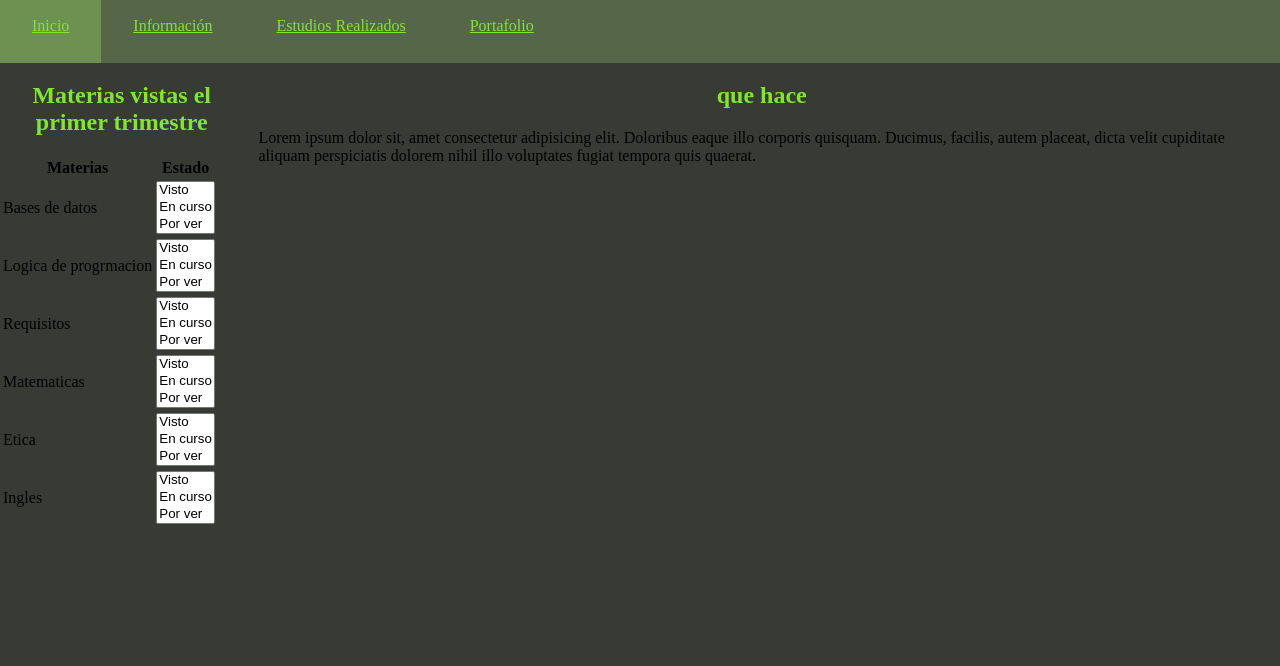
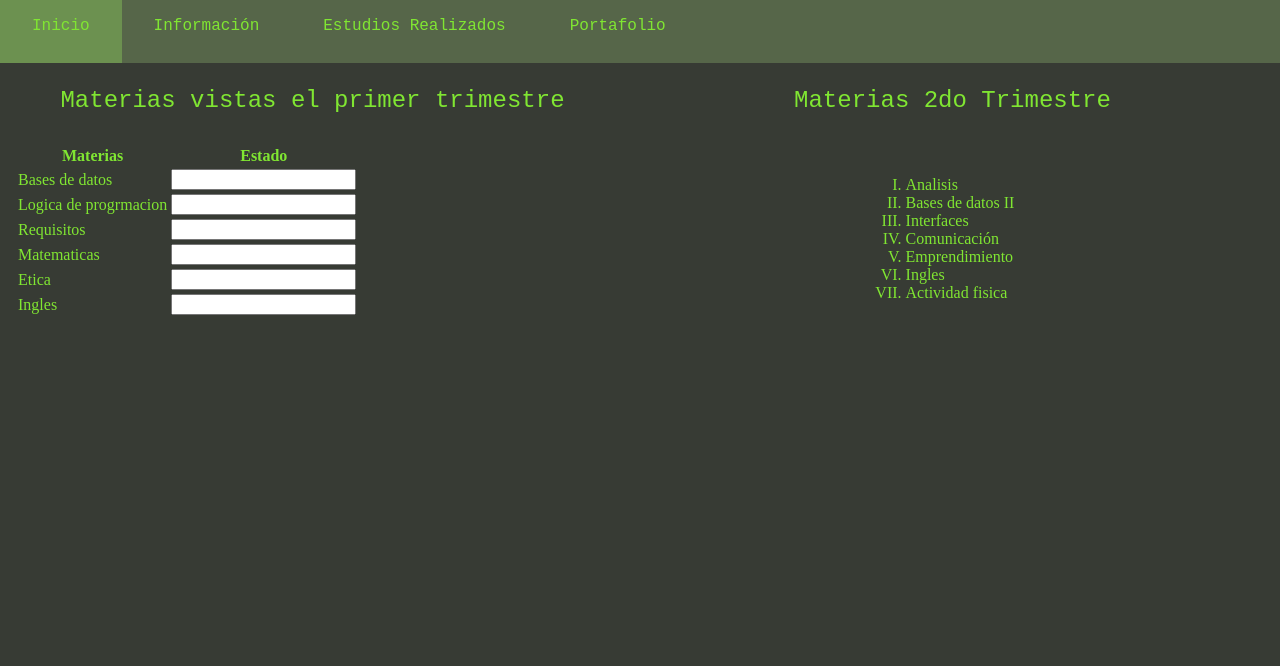
Before and after one commit to Wilyos/web, a plain HTML site: page index.html in a window 1280 px wide. Shown: the part 134-800 px from the top of the page. Drawn offline with Linux system fonts and the light colour scheme; a web font is replaced by a local one.

Commit message:
second commit

```diff
--- a/index.html
+++ b/index.html
@@ -21,19 +21,19 @@
                 </div>
 
                 <nav>
-                    <ul>
-                        <li class="active"><a href="">Inicio</a></li>
-                        <li><a href="">Información</a></li>
-                        <li><a href="">Estudios Realizados</a></li>
-                        <li><a href="">Portafolio</a></li>
+                    <ul class="kode-mono">
+                        <li class="active li-nav"><a href="">Inicio</a></li>
+                        <li class="li-nav"><a href="">Información</a></li>
+                        <li class="li-nav"><a href="">Estudios Realizados</a></li>
+                        <li class="li-nav"><a href="">Portafolio</a></li>
                     </ul>
                 </nav>
             </header>
         </div>
         <div class="container-row">
-            <section>
+            <section >
                 <div>
-                    <h1>Materias vistas el primer trimestre</h1>
+                    <h1 class="kode-mono" >Materias vistas el primer trimestre</h1>
                     <form action="" method="post">
                         <table>
                             <tr>
@@ -43,77 +43,98 @@
                             <tr>
                               <td>Bases de datos</td>
                               <td>
-                                <select id="progreso" name="progreso" size="3">
-                                    <option value="volvo">Visto</option>
-                                    <option value="saab">En curso</option>
-                                    <option value="fiat">Por ver</option>
-                                  </select>
+                                <input list="estado">
+                                <datalist id="estado">
+                                    <option value="Visto">
+                                    <option value="En curso">
+                                    <option value="Por Ver">
+                                </datalist>
                               </td>
                             </tr>
                             <tr>
                                 <td>Logica de progrmacion</td>
                                 <td>
-                                    <select id="progreso" name="progreso" size="3">
-                                        <option value="volvo">Visto</option>
-                                        <option value="saab">En curso</option>
-                                        <option value="fiat">Por ver</option>
-                                      </select>
+                                    <input list="estado">
+                                    <datalist id="estado">
+                                        <option value="Visto">
+                                        <option value="En curso">
+                                        <option value="Por Ver">
+                                    </datalist>
                                   </td>
                             </tr>
                             <tr>
                                 <td>Requisitos</td>
                                 <td>
-                                    <select id="progreso" name="progreso" size="3">
-                                        <option value="volvo">Visto</option>
-                                        <option value="saab">En curso</option>
-                                        <option value="fiat">Por ver</option>
-                                      </select>
+                                    <input list="estado">
+                                    <datalist id="estado">
+                                        <option value="Visto">
+                                        <option value="En curso">
+                                        <option value="Por Ver">
+                                    </datalist>
                                   </td>
                             </tr>
                             <tr>
                                 <td>Matematicas</td>
                                 <td>
-                                    <select id="progreso" name="progreso" size="3">
-                                        <option value="volvo">Visto</option>
-                                        <option value="saab">En curso</option>
-                                        <option value="fiat">Por ver</option>
-                                      </select>
+                                    <input list="estado">
+                                    <datalist id="estado">
+                                        <option value="Visto">
+                                        <option value="En curso">
+                                        <option value="Por Ver">
+                                    </datalist>
                                   </td>
                             </tr>
                             <tr>
                                 <td>Etica</td>
                                 <td>
-                                    <select id="progreso" name="progreso" size="3">
-                                        <option value="volvo">Visto</option>
-                                        <option value="saab">En curso</option>
-                                        <option value="fiat">Por ver</option>
-                                      </select>
+                                    <input list="estado">
+                                    <datalist id="estado">
+                                        <option value="Visto">
+                                        <option value="En curso">
+                                        <option value="Por Ver">
+                                    </datalist>
                                   </td>
                             </tr>
                             <tr>
                                 <td>Ingles</td>
                                 <td>
-                                    <select id="progreso" name="progreso" size="3">
-                                        <option value="volvo">Visto</option>
-                                        <option value="saab">En curso</option>
-                                        <option value="fiat">Por ver</option>
-                                      </select>
+                                    <input list="estado">
+                                    <datalist id="estado">
+                                        <option value="Visto">
+                                        <option value="En curso">
+                                        <option value="Por Ver">
+                                    </datalist>
                                   </td>
                             </tr>
                           </table>
                     </form>
                 </div>
-
-
-
             </section>
-            <section>
-              <h1>que hace</h1>
-              <p>Lorem ipsum dolor sit, amet consectetur adipisicing elit. Doloribus eaque illo corporis quisquam. Ducimus, facilis, autem placeat, dicta velit cupiditate aliquam perspiciatis dolorem nihil illo voluptates fugiat tempora quis quaerat.</p>
+            <section class="section2">
+                <h1 class="kode-mono">Materias 2do Trimestre</h1>
+                <ol type="I">
+                    <li>Analisis</li>
+                    <li>Bases de datos II</li>
+                    <li>Interfaces</li>
+                    <li>Comunicación</li>
+                    <li>Emprendimiento</li>
+                    <li>Ingles</li>
+                    <li>Actividad fisica</li>
+                </ol>
             </section>
         </div>
         <footer>
+            <div class="container-foot">
+                <div>
 
+                </div>
+                <div>
+
+                </div>
+                <div>
+
+                </div>
+            </div>
         </footer>
     </div>
 </body>
--- a/style.css
+++ b/style.css
@@ -32,9 +32,10 @@ h1
     align-self: center;
     margin-right: 15px;
 }
-.h1-div
+ol,form
 {
-
+    padding: 10px;
+    color: #80E632;
 }
 ul
 {
@@ -44,13 +45,14 @@ ul
     overflow: hidden;
     background-color: #566649 ;
 }
-li, a
+.li-nav, a
 {
     text-align: center;
     display: inline;
     float: left;
     padding: 14px 16px;
     color: #80E632;
+    text-decoration: none;
 }
 li a:hover
 {
@@ -87,3 +89,17 @@ img
     display: flex;
     flex-direction: row;
 }
+
+section
+{
+     flex-grow: 8;
+     width:45%;
+     align-items: center;
+     margin: 5px;
+}
+
+.section2
+{
+    display: flex;
+    flex-direction: column;
+}
```
